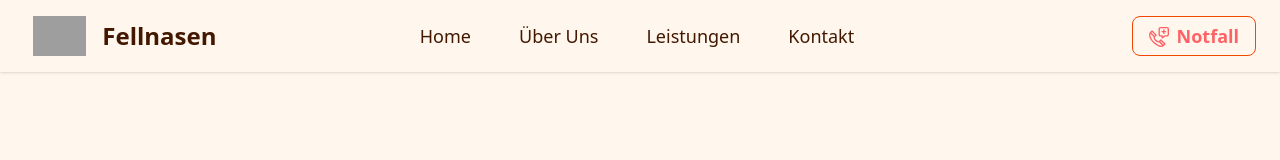
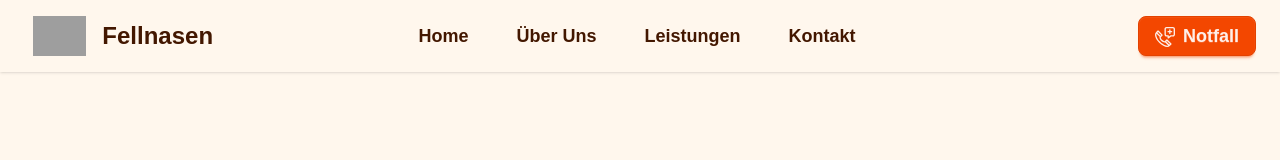
Before and after one commit to IvoSa92/Fellfreunde_am_Rhein_Webseite, an Astro site: page / in a window 1280 px wide. Built offline with nearby package versions, Linux system fonts and the light colour scheme; Astro itself is replaced by a stand-in of ours; grey boxes are pictures that could not be loaded.

Commit message:
feat: Add Comfortaa font and update Navbar styles for improved typography

```diff
--- a/package.json
+++ b/package.json
@@ -9,6 +9,7 @@
     "astro": "astro"
   },
   "dependencies": {
+    "@fontsource-variable/comfortaa": "^5.2.8",
     "@tailwindcss/vite": "^4.1.14",
     "astro": "^5.14.1",
     "daisyui": "^5.2.0",
--- a/src/assets/styles/global.css
+++ b/src/assets/styles/global.css
@@ -1,10 +1,4 @@
-@font-face {
-  font-family: "Pally-Variable.woff2";
-  src: url("/assets/fonts/Pally-Variable.woff2") format("woff2");
-  font-weight: 200 800;
-  font-style: normal;
-  font-display: swap;
-}
+@import "@fontsource-variable/comfortaa";
 
 @import "tailwindcss";
 
@@ -14,6 +8,7 @@
   name: "Fellnasen";
   default: true;
   prefersdark: false;
+  root: ":root";
   color-scheme: "light";
   --color-base-100: oklch(98% 0.016 73.684);
   --color-base-200: oklch(95% 0.038 75.164);
@@ -44,3 +39,7 @@
   --depth: 1;
   --noise: 0;
 }
+
+@theme {
+  --font-sans: "Comfortaa Variable", sans-serif;
+}
--- a/src/components/default/Navbar.astro
+++ b/src/components/default/Navbar.astro
@@ -5,7 +5,7 @@ import notfallIcon from "../../assets/images/notfall.svg?raw";
 
 ---
 
-<div class="navbar bg-base-100 shadow-sm">
+<div class="navbar bg-base-100 shadow-sm ">
   <div class="navbar-start">
     <div class="dropdown dropdown-hover">
       <div tabindex="0" role="button" class="btn btn-ghost lg:hidden">
@@ -29,14 +29,14 @@ import notfallIcon from "../../assets/images/notfall.svg?raw";
       </ul>
     </div>
 
-    <a class="btn btn-ghost text-2xl gap-2 p-6">
+    <a class="btn btn-ghost text-2xl font-extrabold gap-2 p-6">
       <Image src={logo} format="webp" alt="Fellnasen Logo" width={logo.width} height={logo.height} class="h-10 w-auto pr-2" />
       Fellnasen
     </a>
   </div>
   <div class="navbar-center hidden lg:flex">
-    <ul class="menu menu-horizontal px-1 gap-6 text-lg">
-      <li class="hover:text-warning"><a>Home</a></li>
+    <ul class="menu menu-horizontal px-1 gap-6 text-lg font-extrabold">
+      <li class="hover:text-warning "><a>Home</a> </li>
       <li class="hover:text-warning"><a>Über Uns</a></li>
       <li class="relative">
         <div class="dropdown dropdown-hover dropdown-center">
@@ -53,7 +53,7 @@ import notfallIcon from "../../assets/images/notfall.svg?raw";
     </ul>
   </div>
   <div class="navbar-end pr-4">
-    <a class="btn btn-warning btn-outline text-lg font-bold gap-2 text-error hover:text-white transition">
+    <a class="btn btn-warning  text-lg font-bold text-white/90 gap-2 text-error hover:text-white transition">
       <span
         set:html={notfallIcon}
         class="h-5 w-5 [&>svg]:h-5 [&>svg]:w-5 [&>svg]:fill-current [&>svg]:shrink-0 [&>svg]:translate-y-[1px]"
```
Also changed, not shown: public/fonts/Pally-Variable.woff2 (renamed from src/assets/fonts/Pally-Variable.woff2), 1 other file.
